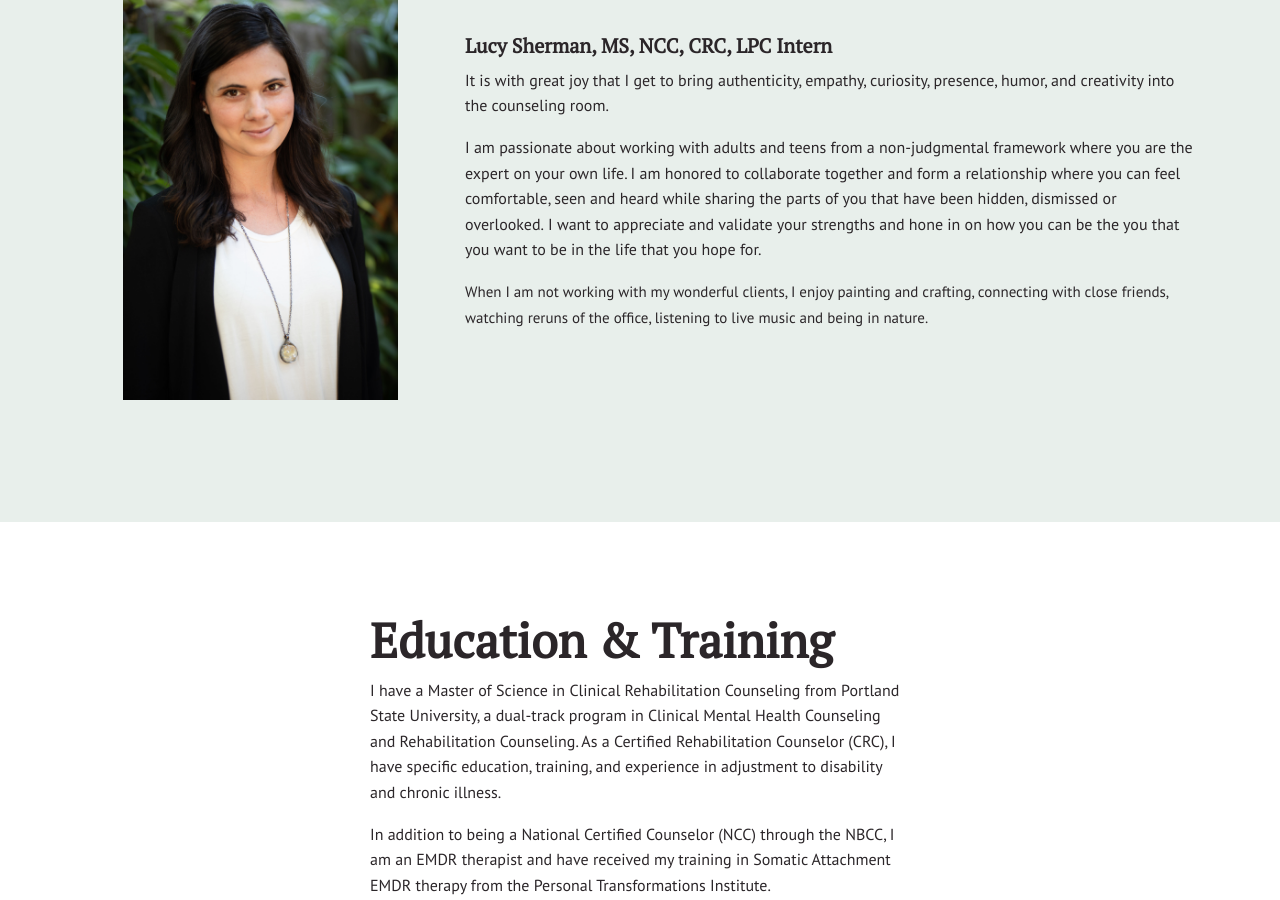
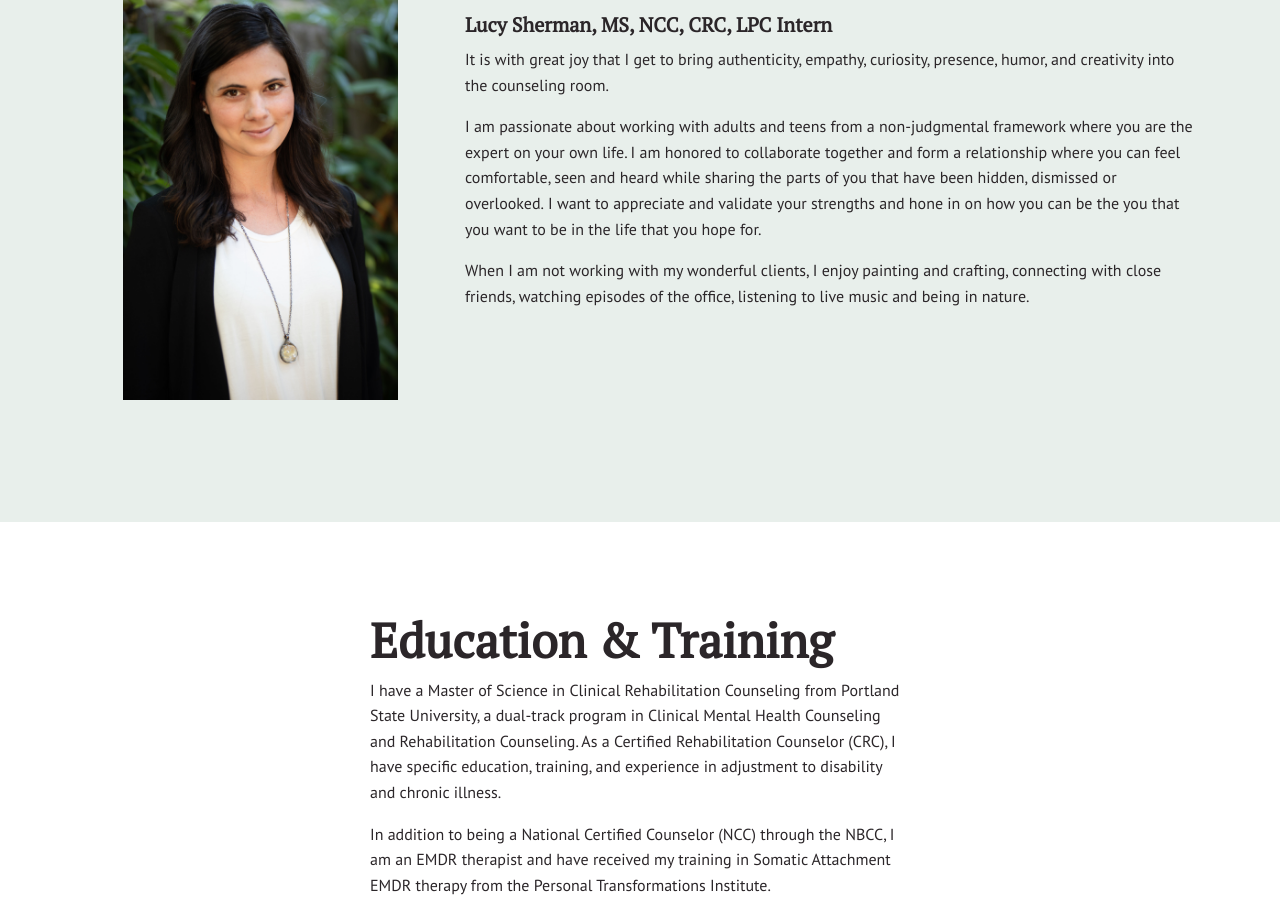
Before and after one commit to NickArrasate/perceptivecounseling, a Jekyll site: the page built from about.html, in a window 1280 px wide and 900 px high, scrolled down 454 px. Built offline with Jekyll 4.4.1, drawn with Linux system fonts in a browser that asks for light colours; nearby versions of some CDN libraries.

Commit message:
[HT] Edited item: content/_sections/about-2-content.html

```diff
--- a/content/_sections/about-2-content.html
+++ b/content/_sections/about-2-content.html
@@ -35,7 +35,8 @@
 <h3>Lucy Sherman, MS, NCC, CRC, LPC Intern</h3>
 <p>It is with great joy that I get to bring authenticity, empathy, curiosity, presence, humor, and creativity into the counseling room.&nbsp;</p>
 <p><span style="color: #7b84a2; font-family: Ubuntu, sans-serif; font-size: 16px;">I am passionate about working with adults and teens from a non-judgmental framework where you are the expert on your own life. I am honored to collaborate together and form a relationship where you can feel comfortable, seen and heard while sharing the parts of you that have been hidden, dismissed or overlooked.</span><span style="color: #403027; font-family: 'Open Sans', sans-serif; font-size: 15px;">&nbsp;</span><span style="color: #7b84a2; font-family: Ubuntu, sans-serif; font-size: 16px;">I want to appreciate and validate your strengths and hone in on how you can be the you that you want to be in the life that you hope for. </span></p>
-<p><span style="color: #403027; font-family: 'Open Sans', sans-serif; font-size: 15px;">When I am not working with my wonderful clients, I enjoy painting and crafting, connecting with close friends, watching reruns of the office, listening to live music and being in nature.&nbsp;</span></p>
+<p><span style="color: #7b84a2; font-family: Ubuntu, sans-serif; font-size: 16px;">When I am not working with my wonderful clients, I enjoy painting and crafting, connecting with close friends, watching episodes of the office, listening to live music and being in nature.&nbsp;</span></p>
+<p>&nbsp;</p>
 <p>&nbsp;</p>
 </div>
 </div>
```
